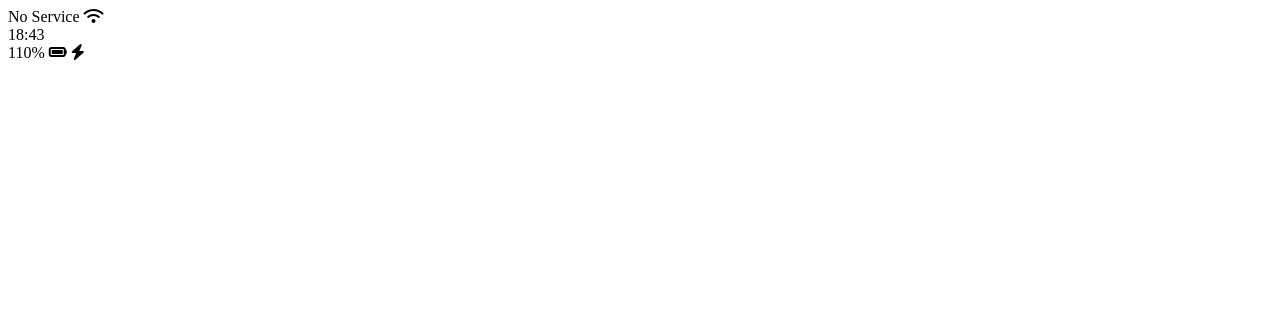
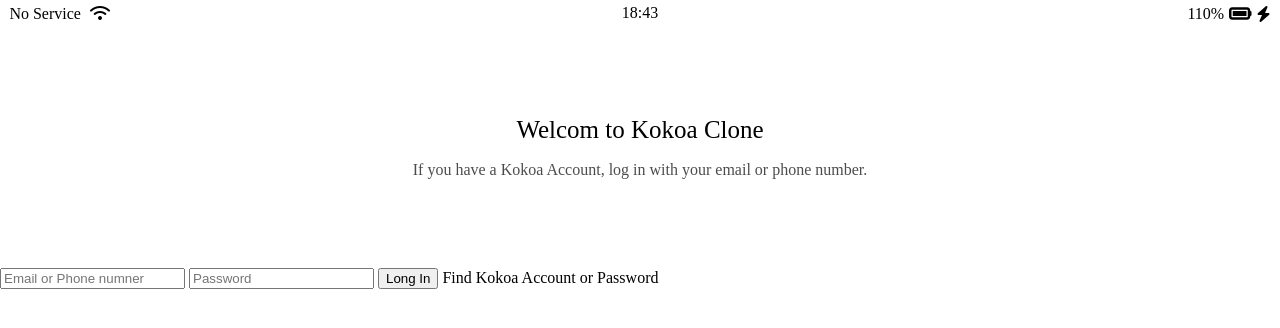
Before and after one commit to darkz38/study_kokoa_clone, a plain HTML site: page index.html in a window 1280 px wide. Drawn offline with Linux system fonts and the light colour scheme; a web font is replaced by a local one.

Commit message:
5/1_updating

```diff
--- /dev/null
+++ b/css/reset.css
@@ -0,0 +1,129 @@
+/* http://meyerweb.com/eric/tools/css/reset/
+   v2.0 | 20110126
+   License: none (public domain)
+*/
+
+html,
+body,
+div,
+span,
+applet,
+object,
+iframe,
+h1,
+h2,
+h3,
+h4,
+h5,
+h6,
+p,
+blockquote,
+pre,
+a,
+abbr,
+acronym,
+address,
+big,
+cite,
+code,
+del,
+dfn,
+em,
+img,
+ins,
+kbd,
+q,
+s,
+samp,
+small,
+strike,
+strong,
+sub,
+sup,
+tt,
+var,
+b,
+u,
+i,
+center,
+dl,
+dt,
+dd,
+ol,
+ul,
+li,
+fieldset,
+form,
+label,
+legend,
+table,
+caption,
+tbody,
+tfoot,
+thead,
+tr,
+th,
+td,
+article,
+aside,
+canvas,
+details,
+embed,
+figure,
+figcaption,
+footer,
+header,
+hgroup,
+menu,
+nav,
+output,
+ruby,
+section,
+summary,
+time,
+mark,
+audio,
+video {
+  margin: 0;
+  padding: 0;
+  border: 0;
+  font-size: 100%;
+  font: inherit;
+  vertical-align: baseline;
+}
+/* HTML5 display-role reset for older browsers */
+article,
+aside,
+details,
+figcaption,
+figure,
+footer,
+header,
+hgroup,
+menu,
+nav,
+section {
+  display: block;
+}
+body {
+  line-height: 1;
+}
+ol,
+ul {
+  list-style: none;
+}
+blockquote,
+q {
+  quotes: none;
+}
+blockquote:before,
+blockquote:after,
+q:before,
+q:after {
+  content: "";
+  content: none;
+}
+table {
+  border-collapse: collapse;
+  border-spacing: 0;
+}
--- /dev/null
+++ b/css/status-bar.css
@@ -0,0 +1,25 @@
+.status-bar {
+  display: flex;
+  justify-content: center;
+  padding: 5px 3px;
+}
+.status-bar__column {
+  width: 33%;
+}
+.status-bar__column:first-child span {
+  margin-right: 5px;
+}
+.status-bar__column:nth-child(2) {
+  display: flex;
+  justify-content: center;
+}
+
+.status-bar__column:last-child {
+  display: flex;
+  justify-content: flex-end;
+  align-items: center;
+}
+
+.status-bar__column .fa-battery-full {
+  margin: 0px 5px;
+}
--- /dev/null
+++ b/css/styles.css
@@ -0,0 +1,25 @@
+@import url("https://fonts.googleapis.com/css2?family=New+Tegomin&display=swap");
+@import "reset.css";
+@import "status-bar.css";
+
+body {
+  font-family: "New Tegomin", serif;
+}
+
+.welcome-header {
+  margin: 90px 0px;
+  text-align: center;
+  display: flex;
+  flex-direction: column;
+  align-items: center;
+}
+
+.welcome-header__title {
+  margin-bottom: 20px;
+  font-size: 25px;
+}
+
+.welcome-header__text {
+  width: 60%;
+  opacity: 0.7;
+}
--- a/index.html
+++ b/index.html
@@ -1,6 +1,7 @@
 <!DOCTYPE html>
 <html lang="en">
   <head>
+    <link rel="stylesheet" href="css/styles.css">
     <meta charset="UTF-8" />
     <meta http-equiv="X-UA-Compatible" content="IE=edge" />
     <meta name="viewport" content="width=device-width, initial-scale=1.0" />
@@ -24,10 +25,22 @@
       </div>
       <div class="status-bar__column">
         <span>110%</span>
-        <i class="fas fa-battery-full"></i>
+        <i class="fas fa-battery-full fa-lg"></i>
         <i class="fas fa-bolt"></i>
       </div>
     </div>
+    <header class = "welcome-header">
+      <h1 class = "welcome-header__title">Welcom to Kokoa Clone</h1>
+      <p class = "welcome-header__text">If you have a Kokoa Account, log in with your email or phone number.
+      </p>
+    </header>
+    <form id = "login-form">
+      <input type="text" placeholder="Email or Phone numner"/>
+      <input type="password" placeholder="Password"/>
+      <input type="submit" value = "Long In"/>
+
+      <a  herf="#">Find Kokoa Account or Password</a>
+    </form>
     <script
       src="https://kit.fontawesome.com/6478f529f2.js"
       crossorigin="anonymous"
```
